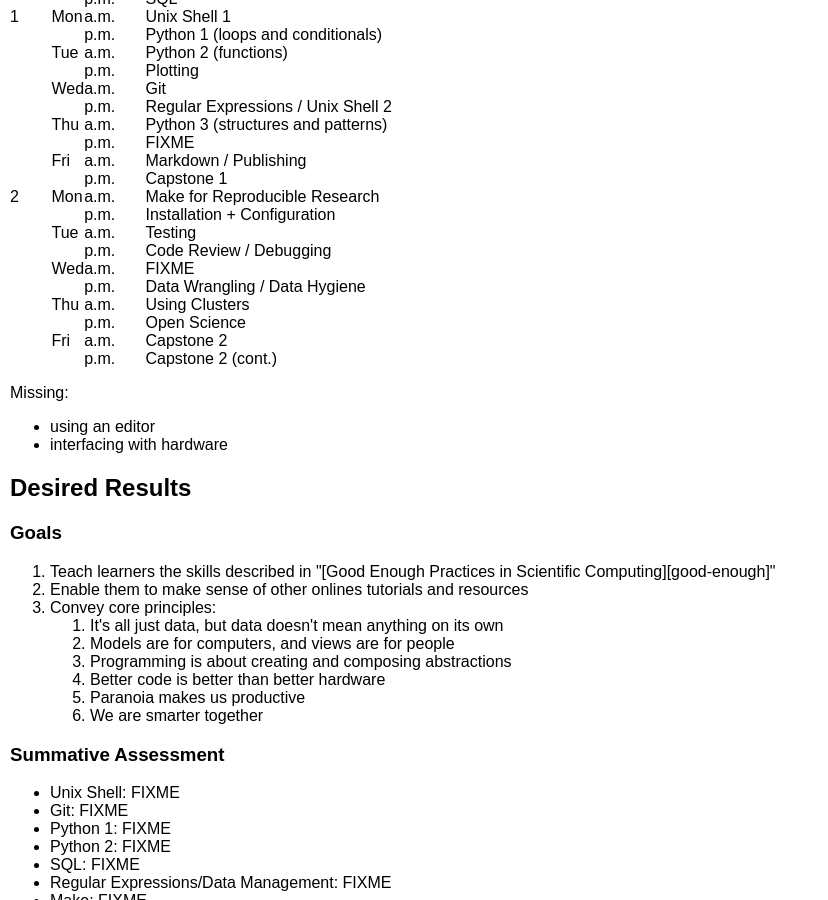
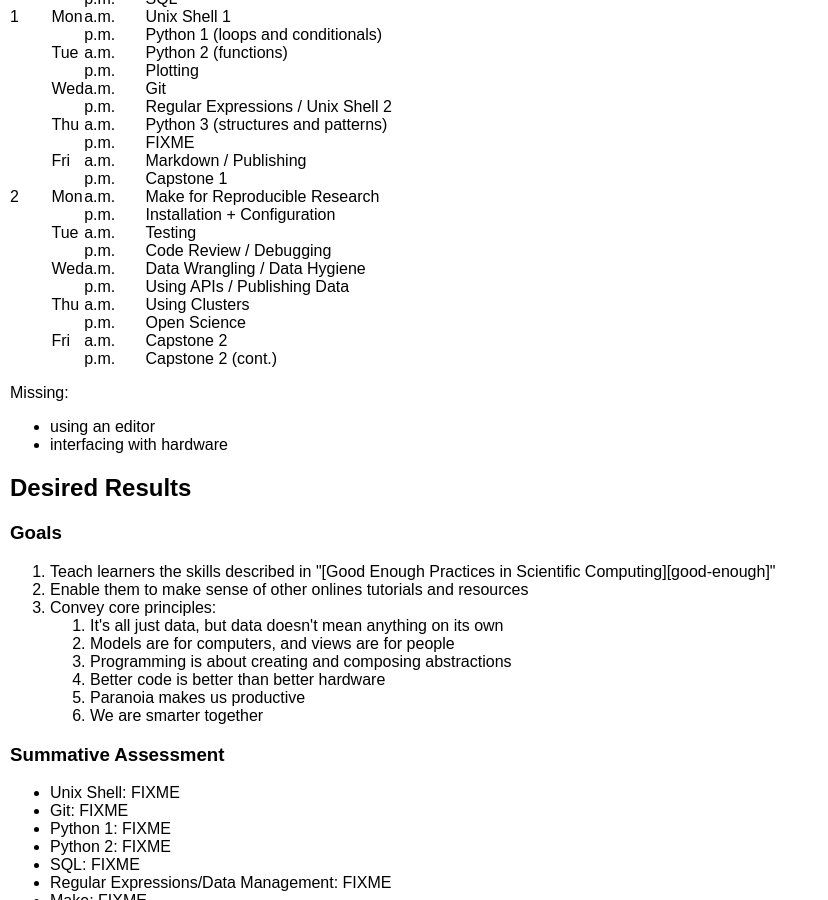
Before and after one commit to Treblesteph/swc_concept_graph, a Jekyll site: the page built from design.md, in a window 1280 px wide and 900 px high, scrolled down 615 px. Shown: the whole window, without its empty margins (0-828 px from the left). Built offline with Jekyll 4.4.1, drawn with Linux system fonts in a browser that asks for light colours.

Commit message:
Another point

```diff
--- a/design.md
+++ b/design.md
@@ -46,8 +46,8 @@ The main sections are:
 |          |         | p.m.        | Installation + Configuration         |
 |          | Tue     | a.m.        | Testing                              |
 |          |         | p.m.        | Code Review / Debugging              |
-|          | Wed     | a.m.        | FIXME                                |
-|          |         | p.m.        | Data Wrangling / Data Hygiene        |
+|          | Wed     | a.m.        | Data Wrangling / Data Hygiene        |
+|          |         | p.m.        | Using APIs / Publishing Data         |
 |          | Thu     | a.m.        | Using Clusters                       |
 |          |         | p.m.        | Open Science                         |
 |          | Fri     | a.m.        | Capstone 2                           |
```
